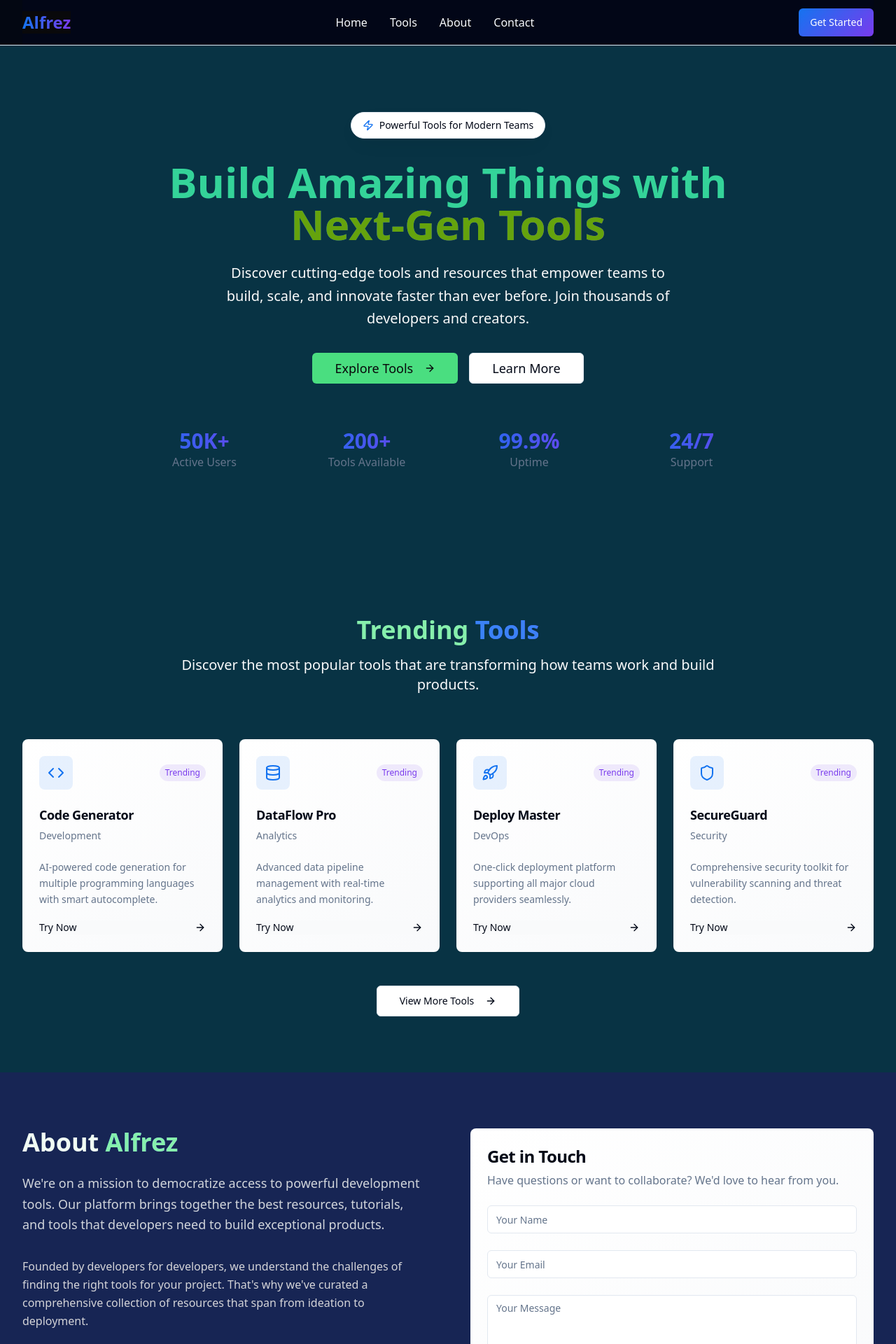
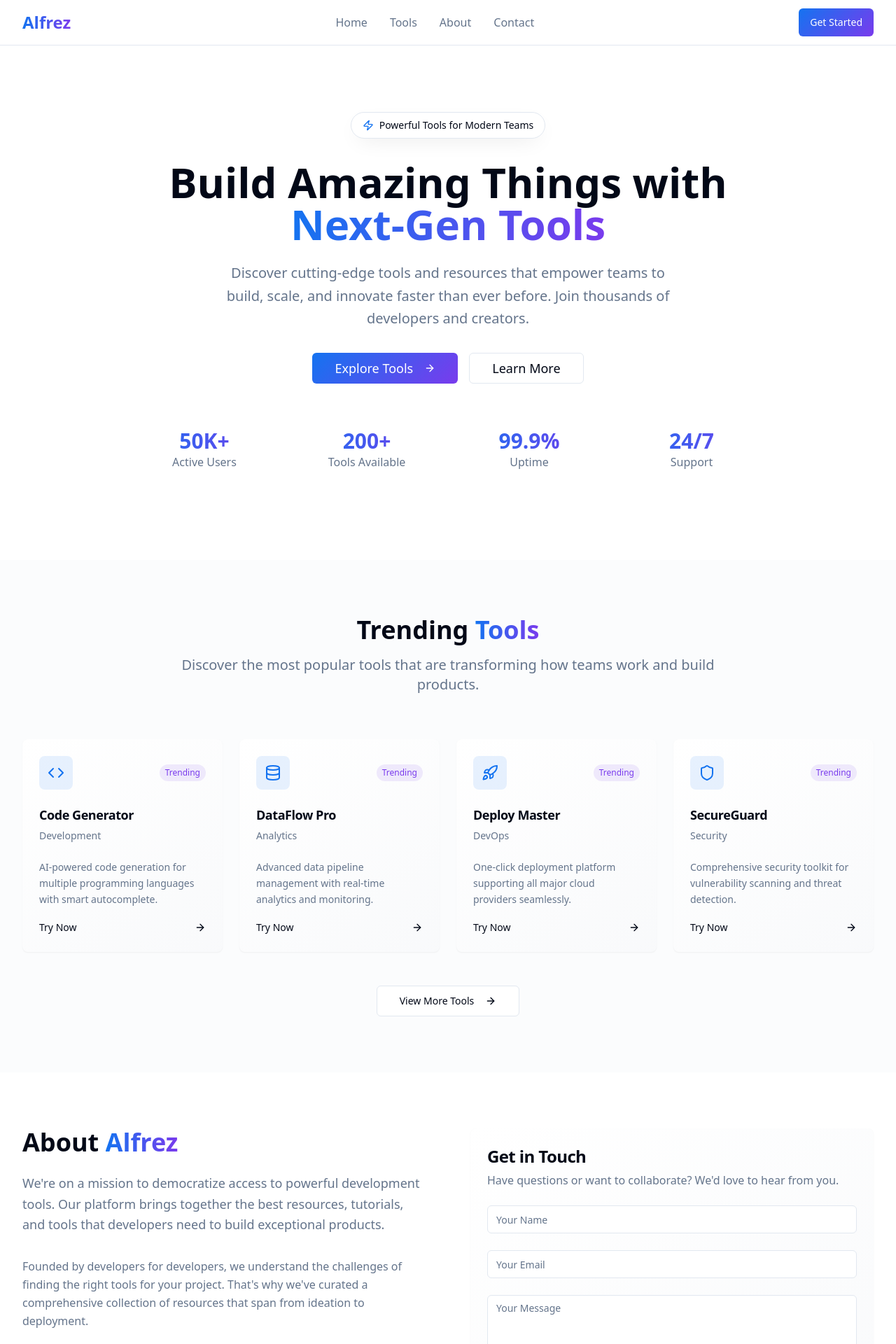
Before and after one commit to Alfrez007/alfrez-landing-craft, a React (Vite) app: page / in a window 1280 px wide. Shown: the top 1920 px of the page at 70% size. Built offline with nearby package versions, Linux system fonts and the light colour scheme.

Commit message:
Reverted to commit 614b3c82eb091091e5c7d38f47fd3c1a98b90328

```diff
--- a/src/components/AboutContact.tsx
+++ b/src/components/AboutContact.tsx
@@ -5,62 +5,66 @@ import { Card, CardContent, CardHeader, CardTitle } from "@/components/ui/card";
 import { Input } from "@/components/ui/input";
 import { Textarea } from "@/components/ui/textarea";
 import { useToast } from "@/hooks/use-toast";
+
 const AboutContact = () => {
   const [formData, setFormData] = useState({
     name: "",
     email: "",
-    message: ""
+    message: "",
   });
-  const {
-    toast
-  } = useToast();
+  const { toast } = useToast();
+
   const handleInputChange = (e: React.ChangeEvent<HTMLInputElement | HTMLTextAreaElement>) => {
     setFormData({
       ...formData,
-      [e.target.name]: e.target.value
+      [e.target.name]: e.target.value,
     });
   };
+
   const handleSubmit = (e: React.FormEvent) => {
     e.preventDefault();
     // Simulate form submission
     toast({
       title: "Message sent!",
-      description: "We'll get back to you as soon as possible."
+      description: "We'll get back to you as soon as possible.",
     });
-    setFormData({
-      name: "",
-      email: "",
-      message: ""
-    });
+    setFormData({ name: "", email: "", message: "" });
   };
-  const features = [{
+
+  const features = [
+    {
       icon: Users,
       title: "Team-First",
-    description: "Built for collaboration and seamless team workflows."
-  }, {
+      description: "Built for collaboration and seamless team workflows.",
+    },
+    {
       icon: Target,
       title: "Results-Driven",
-    description: "Focus on outcomes that matter to your business."
-  }, {
+      description: "Focus on outcomes that matter to your business.",
+    },
+    {
       icon: Award,
       title: "Quality Assured",
-    description: "Enterprise-grade reliability and performance."
-  }];
-  return <section id="about" className="py-20 bg-blue-950">
+      description: "Enterprise-grade reliability and performance.",
+    },
+  ];
+
+  return (
+    <section id="about" className="py-20">
       <div className="container mx-auto px-4 sm:px-6 lg:px-8">
         <div className="grid lg:grid-cols-2 gap-16 items-start">
           {/* About Section */}
           <div>
-            <h2 className="text-3xl sm:text-4xl font-bold mb-6 text-green-50">
-              About <span className="gradient-text text-green-300">Alfrez</span>
+            <h2 className="text-3xl sm:text-4xl font-bold mb-6">
+              About <span className="gradient-text">Alfrez</span>
             </h2>
-            <p className="mb-8 leading-relaxed text-lg text-gray-300">
+            <p className="text-lg text-muted-foreground mb-8 leading-relaxed">
               We're on a mission to democratize access to powerful development tools.
               Our platform brings together the best resources, tutorials, and tools
               that developers need to build exceptional products.
             </p>
 
-            <p className="mb-8 leading-relaxed text-zinc-300">
+            <p className="text-muted-foreground mb-8 leading-relaxed">
               Founded by developers for developers, we understand the challenges
               of finding the right tools for your project. That's why we've curated
               a comprehensive collection of resources that span from ideation to deployment.
@@ -68,15 +72,17 @@ const AboutContact = () => {
 
             {/* Features */}
             <div className="space-y-6">
-              {features.map((feature, index) => <div key={index} className="flex items-start gap-4">
+              {features.map((feature, index) => (
+                <div key={index} className="flex items-start gap-4">
                   <div className="p-2 bg-primary/10 rounded-lg mt-1">
                     <feature.icon className="h-5 w-5 text-primary" />
                   </div>
                   <div>
-                    <h3 className="font-semibold mb-1 text-slate-50">{feature.title}</h3>
-                    <p className="text-sm font-normal text-zinc-400">{feature.description}</p>
+                    <h3 className="font-semibold mb-1">{feature.title}</h3>
+                    <p className="text-muted-foreground text-sm">{feature.description}</p>
                   </div>
-                </div>)}
+                </div>
+              ))}
             </div>
           </div>
 
@@ -92,15 +98,41 @@ const AboutContact = () => {
               <CardContent>
                 <form onSubmit={handleSubmit} className="space-y-6">
                   <div>
-                    <Input name="name" placeholder="Your Name" value={formData.name} onChange={handleInputChange} required className="transition-smooth focus:ring-2 focus:ring-primary/20" />
+                    <Input
+                      name="name"
+                      placeholder="Your Name"
+                      value={formData.name}
+                      onChange={handleInputChange}
+                      required
+                      className="transition-smooth focus:ring-2 focus:ring-primary/20"
+                    />
                   </div>
                   <div>
-                    <Input name="email" type="email" placeholder="Your Email" value={formData.email} onChange={handleInputChange} required className="transition-smooth focus:ring-2 focus:ring-primary/20" />
+                    <Input
+                      name="email"
+                      type="email"
+                      placeholder="Your Email"
+                      value={formData.email}
+                      onChange={handleInputChange}
+                      required
+                      className="transition-smooth focus:ring-2 focus:ring-primary/20"
+                    />
                   </div>
                   <div>
-                    <Textarea name="message" placeholder="Your Message" value={formData.message} onChange={handleInputChange} required className="min-h-[120px] transition-smooth focus:ring-2 focus:ring-primary/20" />
+                    <Textarea
+                      name="message"
+                      placeholder="Your Message"
+                      value={formData.message}
+                      onChange={handleInputChange}
+                      required
+                      className="min-h-[120px] transition-smooth focus:ring-2 focus:ring-primary/20"
+                    />
                   </div>
-                  <Button type="submit" className="w-full bg-hero-gradient hover:opacity-90" size="lg">
+                  <Button
+                    type="submit"
+                    className="w-full bg-hero-gradient hover:opacity-90"
+                    size="lg"
+                  >
                     Send Message
                     <Send className="ml-2 h-4 w-4" />
                   </Button>
@@ -110,6 +142,8 @@ const AboutContact = () => {
           </div>
         </div>
       </div>
-    </section>;
+    </section>
+  );
 };
+
 export default AboutContact;
--- a/src/components/Header.tsx
+++ b/src/components/Header.tsx
@@ -1,70 +1,92 @@
 import { useState } from "react";
 import { Menu, X } from "lucide-react";
 import { Button } from "@/components/ui/button";
+
 const Header = () => {
   const [isMenuOpen, setIsMenuOpen] = useState(false);
-  const navItems = [{
-    name: "Home",
-    href: "#home"
-  }, {
-    name: "Tools",
-    href: "#tools"
-  }, {
-    name: "About",
-    href: "#about"
-  }, {
-    name: "Contact",
-    href: "#contact"
-  }];
+
+  const navItems = [
+    { name: "Home", href: "#home" },
+    { name: "Tools", href: "#tools" },
+    { name: "About", href: "#about" },
+    { name: "Contact", href: "#contact" },
+  ];
+
   const scrollToSection = (href: string) => {
     const element = document.querySelector(href);
-    element?.scrollIntoView({
-      behavior: "smooth"
-    });
+    element?.scrollIntoView({ behavior: "smooth" });
     setIsMenuOpen(false);
   };
-  return <header className="fixed top-0 w-full backdrop-blur-md border-b z-50 bg-gray-950">
+
+  return (
+    <header className="fixed top-0 w-full bg-background/80 backdrop-blur-md border-b z-50">
       <div className="container mx-auto px-4 sm:px-6 lg:px-8">
-        <div className="flex justify-between items-center h-16 bg-slate-950">
+        <div className="flex justify-between items-center h-16">
           {/* Logo */}
-          <div className="flex-shrink-0 bg-zinc-950">
+          <div className="flex-shrink-0">
             <h1 className="text-2xl font-bold gradient-text">Alfrez</h1>
           </div>
 
           {/* Desktop Navigation */}
           <nav className="hidden md:flex space-x-8">
-            {navItems.map(item => <button key={item.name} onClick={() => scrollToSection(item.href)} className="transition-smooth text-gray-50">
+            {navItems.map((item) => (
+              <button
+                key={item.name}
+                onClick={() => scrollToSection(item.href)}
+                className="text-muted-foreground hover:text-primary transition-smooth"
+              >
                 {item.name}
-              </button>)}
+              </button>
+            ))}
           </nav>
 
           {/* CTA Button */}
           <div className="hidden md:flex">
-            <Button onClick={() => scrollToSection("#contact")} className="bg-hero-gradient hover:opacity-90">
+            <Button
+              onClick={() => scrollToSection("#contact")}
+              className="bg-hero-gradient hover:opacity-90"
+            >
               Get Started
             </Button>
           </div>
 
           {/* Mobile menu button */}
           <div className="md:hidden">
-            <Button variant="ghost" size="sm" onClick={() => setIsMenuOpen(!isMenuOpen)}>
+            <Button
+              variant="ghost"
+              size="sm"
+              onClick={() => setIsMenuOpen(!isMenuOpen)}
+            >
               {isMenuOpen ? <X className="h-6 w-6" /> : <Menu className="h-6 w-6" />}
             </Button>
           </div>
         </div>
 
         {/* Mobile Navigation */}
-        {isMenuOpen && <div className="md:hidden py-4 border-t">
+        {isMenuOpen && (
+          <div className="md:hidden py-4 border-t">
             <nav className="flex flex-col space-y-4">
-              {navItems.map(item => <button key={item.name} onClick={() => scrollToSection(item.href)} className="text-left text-muted-foreground hover:text-primary transition-smooth">
+              {navItems.map((item) => (
+                <button
+                  key={item.name}
+                  onClick={() => scrollToSection(item.href)}
+                  className="text-left text-muted-foreground hover:text-primary transition-smooth"
+                >
                   {item.name}
-                </button>)}
-              <Button onClick={() => scrollToSection("#contact")} className="bg-hero-gradient hover:opacity-90 mt-4">
+                </button>
+              ))}
+              <Button
+                onClick={() => scrollToSection("#contact")}
+                className="bg-hero-gradient hover:opacity-90 mt-4"
+              >
                 Get Started
               </Button>
             </nav>
-          </div>}
+          </div>
+        )}
       </div>
-    </header>;
+    </header>
+  );
 };
+
 export default Header;
--- a/src/components/Hero.tsx
+++ b/src/components/Hero.tsx
@@ -1,14 +1,15 @@
 import { ArrowRight, Zap } from "lucide-react";
 import { Button } from "@/components/ui/button";
+
 const Hero = () => {
   const scrollToSection = (href: string) => {
     const element = document.querySelector(href);
-    element?.scrollIntoView({
-      behavior: "smooth"
-    });
+    element?.scrollIntoView({ behavior: "smooth" });
   };
-  return <section id="home" className="pt-24 pb-16 min-h-screen flex items-center bg-cyan-950">
-      <div className="container mx-auto px-4 sm:px-6 lg:px-8 bg-cyan-950">
+
+  return (
+    <section id="home" className="pt-24 pb-16 min-h-screen flex items-center">
+      <div className="container mx-auto px-4 sm:px-6 lg:px-8">
         <div className="text-center max-w-4xl mx-auto">
           {/* Badge */}
           <div className="inline-flex items-center gap-2 px-4 py-2 bg-card border rounded-full mb-8 elegant-shadow">
@@ -17,13 +18,13 @@ const Hero = () => {
           </div>
 
           {/* Main Headline */}
-          <h1 className="text-4xl sm:text-5xl lg:text-6xl font-bold leading-tight mb-6 text-emerald-400">
+          <h1 className="text-4xl sm:text-5xl lg:text-6xl font-bold leading-tight mb-6">
             Build Amazing Things with{" "}
-            <span className="gradient-text text-lime-600">Next-Gen Tools</span>
+            <span className="gradient-text">Next-Gen Tools</span>
           </h1>
 
           {/* Subheadline */}
-          <p className="text-xl mb-8 max-w-2xl mx-auto leading-relaxed text-zinc-50">
+          <p className="text-xl text-muted-foreground mb-8 max-w-2xl mx-auto leading-relaxed">
             Discover cutting-edge tools and resources that empower teams to build,
             scale, and innovate faster than ever before. Join thousands of developers
             and creators.
@@ -31,11 +32,20 @@ const Hero = () => {
 
           {/* CTA Buttons */}
           <div className="flex flex-col sm:flex-row gap-4 justify-center items-center">
-            <Button size="lg" onClick={() => scrollToSection("#tools")} className="bg-hero-gradient hover:opacity-90 text-lg px-8 py-3 text-zinc-950 bg-green-400 hover:bg-green-300">
+            <Button
+              size="lg"
+              onClick={() => scrollToSection("#tools")}
+              className="bg-hero-gradient hover:opacity-90 text-lg px-8 py-3"
+            >
               Explore Tools
               <ArrowRight className="ml-2 h-5 w-5" />
             </Button>
-            <Button variant="outline" size="lg" onClick={() => scrollToSection("#about")} className="text-lg px-8 py-3">
+            <Button
+              variant="outline"
+              size="lg"
+              onClick={() => scrollToSection("#about")}
+              className="text-lg px-8 py-3"
+            >
               Learn More
             </Button>
           </div>
@@ -61,6 +71,8 @@ const Hero = () => {
           </div>
         </div>
       </div>
-    </section>;
+    </section>
+  );
 };
+
 export default Hero;
--- a/src/components/TrendingTools.tsx
+++ b/src/components/TrendingTools.tsx
@@ -1,55 +1,66 @@
 import { ArrowRight, Code, Database, Rocket, Shield } from "lucide-react";
 import { Button } from "@/components/ui/button";
 import { Card, CardContent, CardDescription, CardHeader, CardTitle } from "@/components/ui/card";
+
 const TrendingTools = () => {
-  const tools = [{
+  const tools = [
+    {
       icon: Code,
       title: "Code Generator",
       description: "AI-powered code generation for multiple programming languages with smart autocomplete.",
       category: "Development",
-    trending: true
-  }, {
+      trending: true,
+    },
+    {
       icon: Database,
       title: "DataFlow Pro",
       description: "Advanced data pipeline management with real-time analytics and monitoring.",
       category: "Analytics",
-    trending: true
-  }, {
+      trending: true,
+    },
+    {
       icon: Rocket,
       title: "Deploy Master",
       description: "One-click deployment platform supporting all major cloud providers seamlessly.",
       category: "DevOps",
-    trending: true
-  }, {
+      trending: true,
+    },
+    {
       icon: Shield,
       title: "SecureGuard",
       description: "Comprehensive security toolkit for vulnerability scanning and threat detection.",
       category: "Security",
-    trending: true
-  }];
-  return <section id="tools" className="py-20 bg-cyan-950">
+      trending: true,
+    },
+  ];
+
+  return (
+    <section id="tools" className="py-20 bg-muted/30">
       <div className="container mx-auto px-4 sm:px-6 lg:px-8">
         {/* Section Header */}
         <div className="text-center max-w-3xl mx-auto mb-16">
-          <h2 className="text-3xl sm:text-4xl font-bold mb-4 text-green-300">
-            Trending <span className="gradient-text text-blue-500">Tools</span>
+          <h2 className="text-3xl sm:text-4xl font-bold mb-4">
+            Trending <span className="gradient-text">Tools</span>
           </h2>
-          <p className="text-xl text-gray-50">
+          <p className="text-xl text-muted-foreground">
             Discover the most popular tools that are transforming how teams work and build products.
           </p>
         </div>
 
         {/* Tools Grid */}
         <div className="grid grid-cols-1 md:grid-cols-2 lg:grid-cols-4 gap-6 mb-12">
-          {tools.map((tool, index) => <Card key={index} className="hover-lift border-0 elegant-shadow card-gradient">
+          {tools.map((tool, index) => (
+            <Card key={index} className="hover-lift border-0 elegant-shadow card-gradient">
               <CardHeader>
                 <div className="flex items-center justify-between mb-4">
                   <div className="p-3 bg-primary/10 rounded-lg">
                     <tool.icon className="h-6 w-6 text-primary" />
                   </div>
-                  {tool.trending && <span className="px-2 py-1 bg-accent/10 text-accent text-xs font-medium rounded-full">
+                  {tool.trending && (
+                    <span className="px-2 py-1 bg-accent/10 text-accent text-xs font-medium rounded-full">
                       Trending
-                    </span>}
+                    </span>
+                  )}
                 </div>
                 <CardTitle className="text-lg">{tool.title}</CardTitle>
                 <CardDescription className="text-sm text-muted-foreground">
@@ -60,22 +71,29 @@ const TrendingTools = () => {
                 <p className="text-sm text-muted-foreground mb-4 leading-relaxed">
                   {tool.description}
                 </p>
-                <Button variant="ghost" className="w-full justify-between p-0 h-auto bg-gray-50">
+                <Button variant="ghost" className="w-full justify-between p-0 h-auto">
                   Try Now
                   <ArrowRight className="h-4 w-4" />
                 </Button>
               </CardContent>
-            </Card>)}
+            </Card>
+          ))}
         </div>
 
         {/* View More Button */}
         <div className="text-center">
-          <Button size="lg" variant="outline" className="px-8 py-3">
+          <Button
+            size="lg"
+            variant="outline"
+            className="px-8 py-3"
+          >
             View More Tools
             <ArrowRight className="ml-2 h-5 w-5" />
           </Button>
         </div>
       </div>
-    </section>;
+    </section>
+  );
 };
+
 export default TrendingTools;
```
Lines whose indentation alone changed are shown as unchanged.
